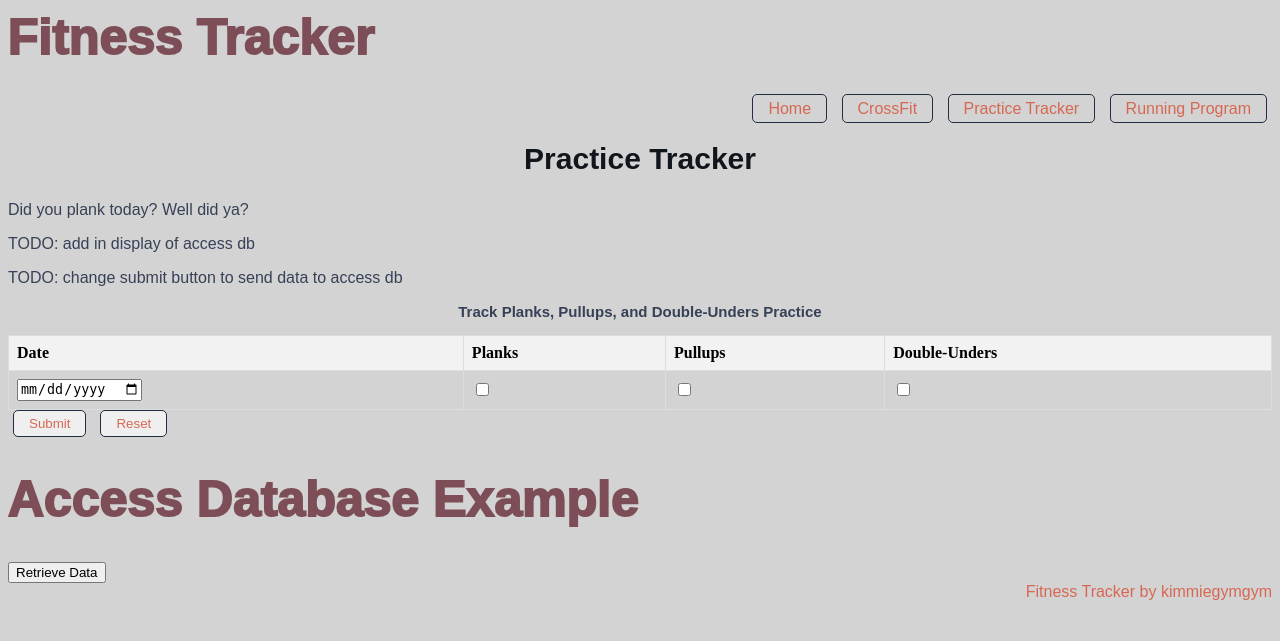
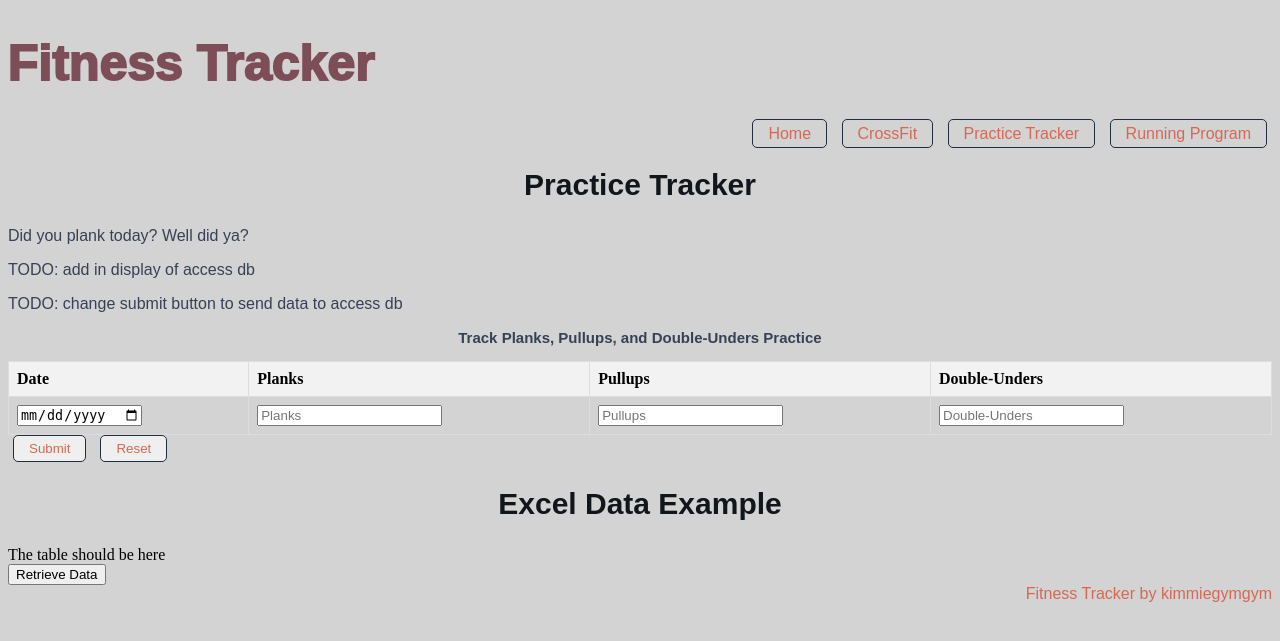
Before and after one commit to KimberlyAlcock/Fitness-tracker, a Flask app: template templates/planks.html in a window 1280 px wide. Shown: the top 641 px of the page. Run offline with Flask 3, Linux system fonts and the light colour scheme; the template is opened without the code that fills it, so the values that code supplies are empty.

Commit message:
update html, js, css, and xlsx files

```diff
--- a/app.py
+++ b/app.py
@@ -1,12 +1,35 @@
-from flask import Flask, render_template, request
+from flask import Flask, render_template, request, jsonify
 import openpyxl
 
 app = Flask(__name__)
 
 @app.route('/')
 def index():
-    return render_template('index.html')
+    return render_template('planks.html')
 
+# Pulls data from the excel file practice-tracker.xlsx
+print("app starting")
+@app.route('/get_excel_data')
+def get_excel_data():
+    # Load the Excel file
+    wb = openpyxl.load_workbook('./data/practice-tracker.xlsx')
+    sheet = wb.active
+
+    # Read data from Excel file
+    data = []
+    for row in sheet.iter_rows(values_only=True):
+        data.append(row)
+
+    # Return data as JSON
+    print(data)
+    print(jsonify(data))
+    return jsonify(data)
+
+print("app finishing")
+if __name__ == '__main__':
+    app.run(debug=True)
+
+# Adds data to the excel file practice-tracker.xlsx
 @app.route('/submit', methods=['POST'])
 def submit():
     data = request.form['data']
@@ -20,7 +43,7 @@ def submit():
     ws.append(row)
 
     # Save the changes
-    wb.save('data.xlsx')
+    wb.save('practice-tracker.xlsx')
 
     return 'Data submitted successfully!'
 
--- a/static/src/index.js
+++ b/static/src/index.js
@@ -1,11 +1,18 @@
-function openTab(tabName) {
-    let i, tabs;
-    tabs = document.getElementsByClassName("tab");
-    for (i = 0; i < tabs.length; i++) {
-        tabs[i].classList.remove("active");
-    }
-    document.getElementById(tabName).classList.add("active");
-}
+// this function fetches the data for the practice tracker table from the python file
+
+$(document).ready(function() {
+    // Fetch data from Flask endpoint
+    $.getJSON('/get_excel_data', function(data) {
+        // Generate table rows
+        $.each(data, function(index, row) {
+            var tr = $('<tr>');
+            $.each(row, function(index, cell) {
+                tr.append($('<td>').text(cell));
+            });
+            $('#excel-table').append(tr);
+        });
+    });
+});
 
 
 // This JavaScript is for the buttons on the form submission for practice-tracker.html
@@ -42,18 +49,3 @@ document.addEventListener("DOMContentLoaded", function() {
             form.reset();
         }});
 });
-
-// Function to fetch data from backend
-async function fetchData() {
-    try {
-        const response = await fetch('/get_data');
-        const data = await response.json();
-        // Handle retrieved data here (e.g., display it in the HTML)
-        document.getElementById('data-container').innerText = JSON.stringify(data);
-    } catch (error) {
-        console.error('Error fetching data:', error);
-    }
-}
-
-// Call fetchData when the page loads
-window.onload = fetchData;
--- a/static/src/styles.css
+++ b/static/src/styles.css
@@ -102,6 +102,12 @@ th {
     background-color: #f2f2f2;
 }
 
+.excelTable {
+  border: 1px solid #dddddd;
+  text-align: left;
+  padding: 8px;
+}
+
   @media screen and (min-width: 600px) {
     main {
       grid-template-columns: repeat(2, 1fr);
--- a/templates/crossfit.html
+++ b/templates/crossfit.html
@@ -1,4 +1,5 @@
-<html>
+<!DOCTYPE html>
+<html lang="en">
   <head>
     <meta charset="utf-8" />
     <meta name="viewport" content="width=device-width" />
--- a/templates/index.html
+++ b/templates/index.html
@@ -1,4 +1,5 @@
-<html>
+<!DOCTYPE html>
+<html lang="en">
   <head>
     <meta charset="utf-8" />
     <meta name="viewport" content="width=device-width" />
--- a/templates/planks.html
+++ b/templates/planks.html
@@ -1,5 +1,7 @@
-<html>
+<!DOCTYPE html>
+<html lang="en">
   <head>
+
     <meta charset="utf-8" />
     <meta name="viewport" content="width=device-width" />
     <title>Fitness Tracker</title>
@@ -34,10 +36,10 @@
       </tr>
       <!-- input fields -->
       <tr>
-          <td><input type="date" placeholder="Date"></td>
-          <td><input type="checkbox" placeholder="Planks"></td>
-          <td><input type="checkbox" placeholder="Pullups"></td>
-          <td><input type="checkbox" placeholder="Double-Unders"></td>
+          <td id="tracker-date"><input type="date" placeholder="Date"></td>
+          <td id="planks-input"><input type="text" placeholder="Planks"></td>
+          <td id="pullups-input"><input type="text" placeholder="Pullups"></td>
+          <td id="double-unders-input"><input type="text" placeholder="Double-Unders"></td>
       </tr>
   </table>
 
@@ -46,11 +48,13 @@
 
 </form>
 
-  <h1>Access Database Example</h1>
+  <h2>Excel Data Example</h2>
 
-  <div id="data-container"></div>
+  <table id="excel-table" class="excelTable">
+    The table should be here
+    <!-- Table content will be inserted here -->
+</table>
 
-  <!-- Include reference to external JavaScript file -->
   <script src="../static/src/index.js"></script>
 
   <button onclick="retrieveData()">Retrieve Data</button>
--- a/templates/running.html
+++ b/templates/running.html
@@ -1,4 +1,5 @@
-<html>
+<!DOCTYPE html>
+<html lang="en">
   <head>
     <meta charset="utf-8" />
     <meta name="viewport" content="width=device-width" />
```
Also changed, not shown: 1 other file.
